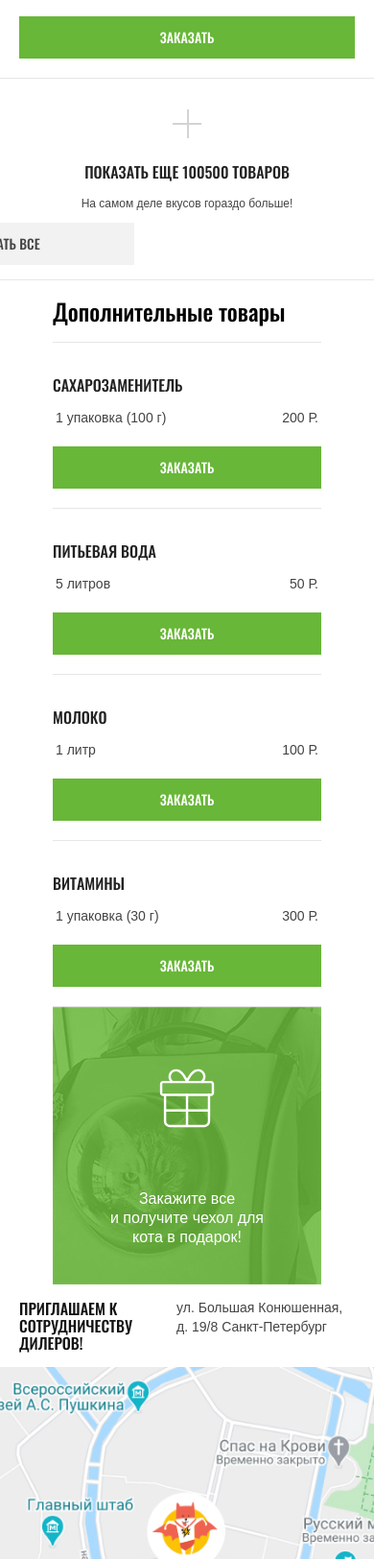
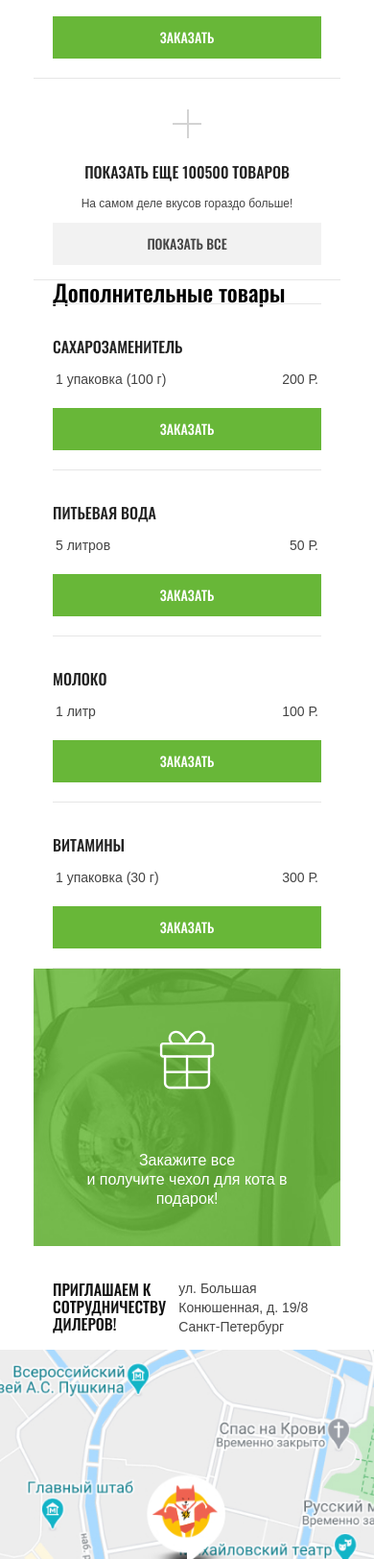
Before and after one commit to Sellywer/1353597-cat-energy-21, a website: page source/catalog.html in a window 390 px wide. Shown: the part 1840-3464 px from the top of the page at 96% size. Drawn offline with nearby package versions, Linux system fonts and the light colour scheme; files that its build step writes are made by us from their sources.

Commit message:
Адаптивная сетка для страницы каталога

```diff
--- a/source/catalog.html
+++ b/source/catalog.html
@@ -7,7 +7,7 @@
     <link rel="stylesheet" href="css/style.css" />
   </head>
   <body class="page__body">
-    <header class="page-header">
+    <header class="page-header page-header--form">
       <div class="page-header__logo">
         <a class="page-header__logo-link">
           <img
@@ -317,15 +317,16 @@
               <p class="products__item-text">
                 На самом деле вкусов гораздо больше!
               </p>
-              <a class="products__item-button-all button" href="#"
+              <a class="products__item-button--all button" href="#"
                 >Показать все</a
               >
             </li>
           </ul>
         </section>
 
-        <section class="catalog__add-goods add-goods container">
+        <section class="catalog__add-goods add-goods">
           <h2 class="add-goods__title">Дополнительные товары</h2>
+          <div class="add-goods__wrapper">
             <ul class="add-goods__list">
               <li class="add-goods__item">
                 <div class="add-goods__item-content">
@@ -394,6 +395,7 @@
                 и получите чехол для кота в подарок!
               </p>
             </div>
+          </div>
         </section>
       </section>
 
@@ -406,7 +408,7 @@
           </p>
         </div>
         <div class="contacts__map-block">
-          <img>
+          <img />
         </div>
       </section>
     </main>
--- a/source/sass/blocks/add-goods.scss
+++ b/source/sass/blocks/add-goods.scss
@@ -1,16 +1,58 @@
+.add-goods {
+  margin-bottom: 20px;
+}
+
+
 .add-goods__title {
+  max-width: 320px;
+  padding: 0 20px;
+  margin: 0 auto;
   font-weight: normal;
   font-size: 24px;
   line-height: 24px;
+
+  @media (min-width: $tablet) {
+    max-width: 768px;
+    padding: 0 30px;
+    margin: 0 auto;
+  }
+
+  @media (min-width: $desktop) {
+    max-width: 1440px;
+    padding: 0;
+    font-size: 36px;
+line-height: 36px;
+  }
+}
+
+.add-goods__wrapper {
+  @media (min-width: $desktop) {
+    display: grid;
+    grid-template-columns: 3fr 1fr;
+    max-width: 1440px;
+    width: 100%;
+  }
 }
 
 .add-goods__list {
   display: flex;
   flex-direction: column;
-  margin: 0;
-  padding: 0;
+  margin: 0 auto;
+  max-width: 320px;
+  padding: 0 20px;
 
   list-style: none;
+
+  @media (min-width: $tablet) {
+    max-width: 768px;
+    padding: 0 30px;
+    margin: 0 auto;
+  }
+
+  @media (min-width: $desktop) {
+    padding: 0;
+    margin: 0;
+  }
 }
 
 .add-goods__item {
@@ -22,6 +64,13 @@
   &:first-child {
     border-top: 1px solid $exstra-whisper;
   }
+
+  @media (min-width: $desktop) {
+  display: grid;
+  grid-template-columns: 2fr 1fr;
+  width: 100%;
+  grid-gap: 40px;
+  }
 }
 
 .add-goods__item-content {
@@ -29,6 +78,10 @@
     display: grid;
     grid-template-columns: 2fr 1fr;
     align-items: baseline;
+  }
+
+  @media (min-width: $desktop) {
+  grid-template-columns: 1fr 1fr;
   }
 }
 
@@ -55,6 +108,11 @@
   display: grid;
 
   grid-template-columns: 1fr max-content;
+
+  @media (min-width: $tablet) {
+    grid-template-columns: 2fr 1fr;
+    text-align: right;
+  }
 }
 
 .add-goods__gift {
@@ -72,11 +130,14 @@
 
   @media (min-width: $tablet) {
     height: 200px;
+    width: 100%;
+    padding: 0;
   }
 
   @media (min-width: $desktop) {
     width: 245px;
     height: auto;
+    margin: 28px 0;
   }
 }
 
@@ -96,11 +157,17 @@
   @media (min-width: $tablet) {
     left: 13%;
   }
+
+  @media (min-width: $desktop) {
+    transform: translateX(-50%);
+    left: 50%;
+
+  }
 }
 
 .add-goods__gift-desc {
   margin: 0;
-  padding: 190px 50px 40px 50px;
+  padding: 190px 50px 40px;
 
   font-weight: normal;
   font-size: 16px;
@@ -113,6 +180,11 @@
     padding: 70px 120px 70px 360px;
     text-align: left;
   }
+
+  @media (min-width: $desktop) {
+    text-align: center;
+    padding: 190px 25px 40px;
+  }
 }
 
 .add-goods__item-button {
--- a/source/sass/blocks/contacts.scss
+++ b/source/sass/blocks/contacts.scss
@@ -8,6 +8,8 @@
   display: flex;
   justify-content: space-between;
   padding: 0 20px;
+  margin: 0 auto;
+  max-width: 320px;
 
   @media (min-width: $tablet) {
     display: grid;
@@ -16,6 +18,9 @@
 
     grid-gap: 438px;
     grid-template-columns: 1fr 1fr;
+
+    max-width: 768px;
+    margin: 0 auto;
   }
 
   @media (min-width: $desktop) {
--- a/source/sass/blocks/page-header.scss
+++ b/source/sass/blocks/page-header.scss
@@ -28,6 +28,10 @@
   @media (min-width: $desktop) {
     padding: 50px 110px;
   }
+
+  .main-nav__item--active:not(.active-nav) {
+    border-bottom: 2px solid $apple;
+  }
 }
 
 .page-header__logo {
--- a/source/sass/blocks/products.scss
+++ b/source/sass/blocks/products.scss
@@ -1,6 +1,16 @@
 .catalog {
+  margin: 0 auto;
+  max-width: 320px;
+  width: 100%;
+
   @media (min-width: $tablet) {
+    max-width: 768px;
     padding: 0 30px;
+  }
+
+  @media (min-width: $desktop) {
+    max-width: 1440px;
+    padding: 0 110px;
   }
 }
 
@@ -12,6 +22,15 @@
   font-size: 36px;
   line-height: 36px;
   font-family: $font-main;
+
+  @media (min-width: $tablet) {
+    font-size: 60px;
+    line-height: 60px;
+  }
+
+  @media (min-width: $desktop) {
+    padding: 0;
+  }
 }
 
 .products__list {
@@ -27,6 +46,11 @@
 
     grid-gap: 60px;
     grid-template-columns: 1fr 1fr;
+  }
+
+  @media (min-width: $desktop) {
+    grid-template-columns: 1fr 1fr 1fr 1fr;
+    grid-gap: 80px;
   }
 }
 
@@ -51,6 +75,10 @@
     background-size: 100% 80%;
     background-position: bottom;
     background-repeat: no-repeat;
+  }
+
+  @media (min-width: $desktop) {
+    padding: 40px 30px 40px 35px;
   }
 }
 
@@ -87,6 +115,7 @@
   line-height: 20px;
 
   @media (min-width: $tablet) {
+    padding: 0 50px;
     font-size: 20px;
     line-height: 24px;
     text-align: center;
@@ -94,6 +123,10 @@
     br {
       display: none;
     }
+  }
+
+  @media (min-width: $desktop) {
+    padding: 0 40px;
   }
 }
 
@@ -115,6 +148,10 @@
   @media (min-width: $tablet) {
     font-size: 16px;
   }
+
+  @media (min-width: $desktop) {
+    max-width: 245px;
+  }
 }
 
 .products-table__info {
@@ -133,7 +170,7 @@
   position: relative;
 
   min-height: 209px;
-  padding: 83px 0 15px 0;
+  padding: 83px 20px 15px;
 
   text-align: center;
 
@@ -143,6 +180,11 @@
     justify-content: space-between;
     padding: 268px 40px 38px 40px;
     background: none;
+  }
+
+  @media (min-width: $desktop) {
+  padding: 268px 38px 40px 38px;
+  background: none;
   }
 }
 
@@ -214,12 +256,26 @@
   @media (min-width: $tablet) {
     padding: 10px 93px;
   }
+
+  @media (min-width: $desktop) {
+  width: 168px;
+    padding: 10px 53px;
+    margin: 0 auto;
+  }
 }
 
-.products__item-button-all {
+.products__item-button--all {
   color: $charcoal;
 
   background-color: $white-smoke;
+
+  transform: translateX(0);
+  text-align: center;
+  width: 100%;
+
+  @media (min-width: $desktop) {
+    padding: 10px 39px;
+  }
 
   &:hover,
   &:focus {
```
Lines whose indentation alone changed are shown as unchanged.
